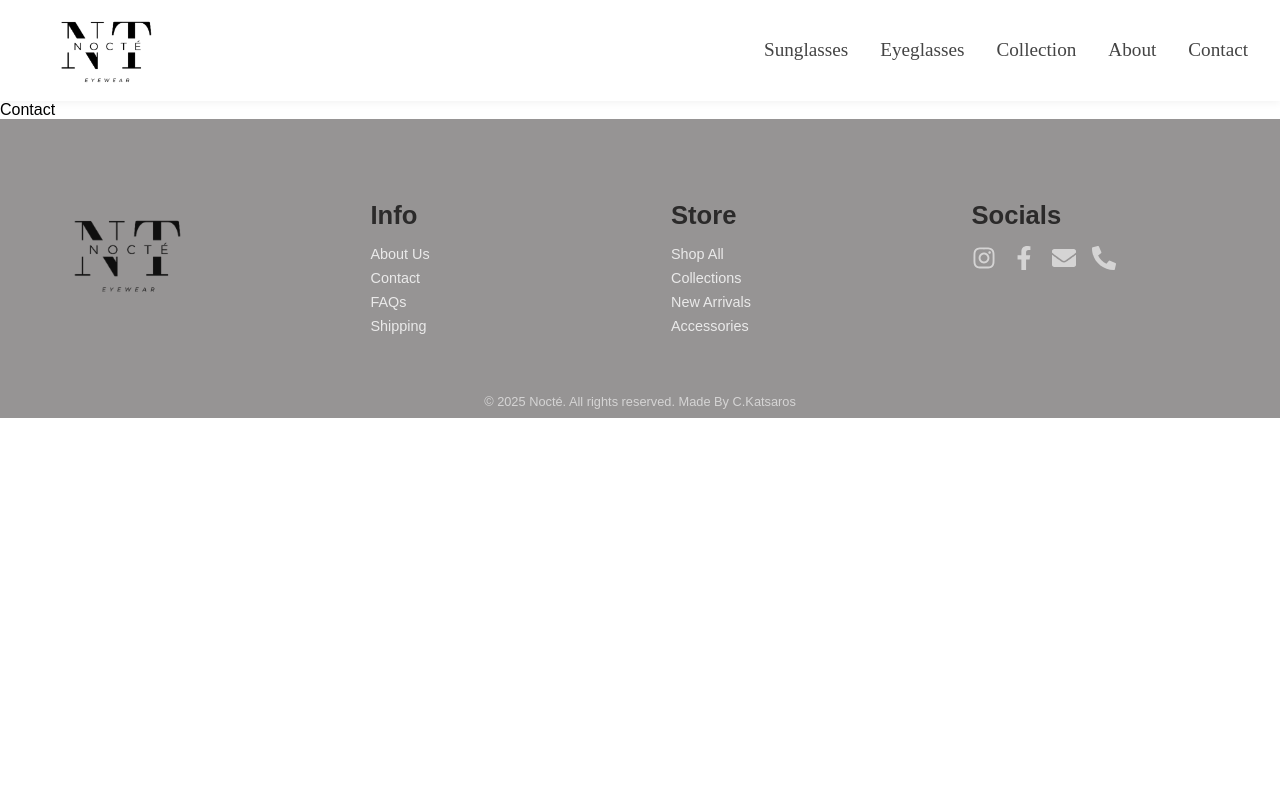
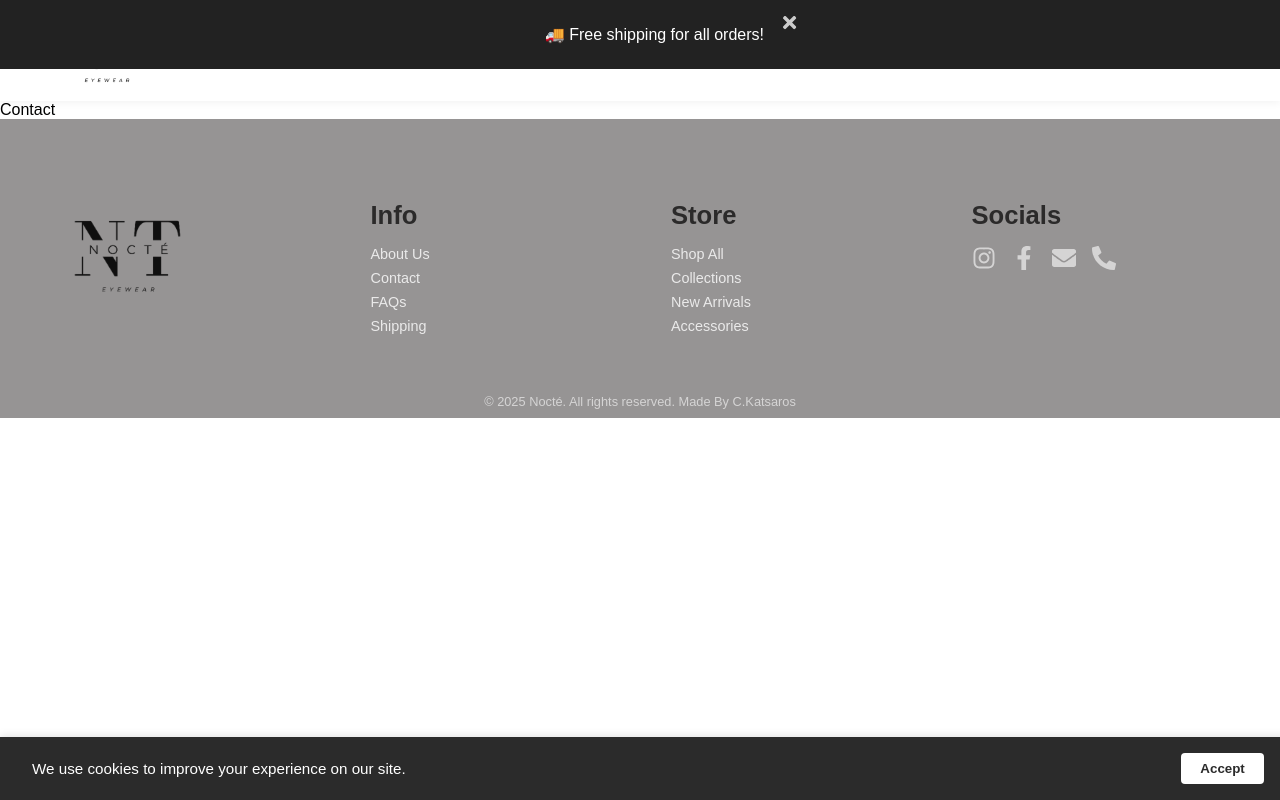
Before and after one commit to ChrKatsaros/nocte, a React (Vite) app: page /contact in a window 1280 px wide. Built offline with nearby package versions, Linux system fonts and the light colour scheme; no server answers.

Commit message:
Add cookie banner component

```diff
--- a/src/App.jsx
+++ b/src/App.jsx
@@ -1,4 +1,5 @@
 import React from 'react';
+import { BrowserRouter, Routes, Route } from 'react-router-dom';
 
 import Navbar from './components/Navbar';
 import Footer from './components/Footer';
@@ -8,11 +9,15 @@ import Contact from './components/Contact';
 import Collection from './components/Collection';
 import Eyeglasses from './components/Eyeglasses';
 import Sunglasses from './components/Sunglasses';
-import { BrowserRouter, Routes, Route } from 'react-router-dom';
+import CookieBanner from './components/CookieBanner';
+
+// import του banner
+import ShippingBanner from './components/ShippingBanner';
 
 function App() {
   return (
     <BrowserRouter>
+      <ShippingBanner /> {/* 🔼 Βάλε το εδώ, πάνω απ’ το Navbar */}
       <Navbar />
       <Routes>
         <Route path="/" element={<Home />} />
@@ -23,6 +28,7 @@ function App() {
         <Route path="/contact" element={<Contact />} />
       </Routes>
       <Footer />
+      <CookieBanner />
     </BrowserRouter>
   );
 }
--- /dev/null
+++ b/src/components/CookieBanner.jsx
@@ -0,0 +1,29 @@
+import { useEffect, useState } from 'react';
+import './cookieBanner.css';
+
+function CookieBanner() {
+  const [visible, setVisible] = useState(false);
+
+  useEffect(() => {
+    const accepted = localStorage.getItem('cookiesAccepted');
+    if (!accepted) {
+      setVisible(true);
+    }
+  }, []);
+
+  const handleAccept = () => {
+    localStorage.setItem('cookiesAccepted', 'true');
+    setVisible(false);
+  };
+
+  if (!visible) return null;
+
+  return (
+    <div className="cookie-banner">
+      <p>We use cookies to improve your experience on our site.</p>
+      <button onClick={handleAccept}>Accept</button>
+    </div>
+  );
+}
+
+export default CookieBanner;
--- /dev/null
+++ b/src/components/ShippingBanner.jsx
@@ -0,0 +1,28 @@
+import { useEffect, useState } from 'react';
+import './shippingBanner.css';
+import { FaTimes } from 'react-icons/fa';
+
+function ShippingBanner() {
+  const [visible, setVisible] = useState(false);
+
+  useEffect(() => {
+    const timer = setTimeout(() => setVisible(true), 300);
+    const autoClose = setTimeout(() => setVisible(false), 8300); // 5 sec μετά
+
+    return () => {
+      clearTimeout(timer);
+      clearTimeout(autoClose);
+    };
+  }, []);
+
+  const handleClose = () => setVisible(false);
+
+  return (
+    <div className={`shipping-banner ${visible ? 'show' : ''}`}>
+      <span>🚚 Free shipping for all orders!</span>
+      <FaTimes className="close-icon" onClick={handleClose} />
+    </div>
+  );
+}
+
+export default ShippingBanner;
--- /dev/null
+++ b/src/components/cookieBanner.css
@@ -0,0 +1,36 @@
+.cookie-banner {
+  position: fixed;
+  bottom: 0;
+  left: 0;
+  width: 100%;
+  background: #2b2b2b;
+  color: #fff;
+  padding: 1rem 2rem;
+  display: flex;
+  justify-content: space-between;
+  align-items: center;
+  font-size: 0.95rem;
+  z-index: 9999;
+  box-shadow: 0 -2px 8px rgba(0, 0, 0, 0.1);
+}
+
+.cookie-banner p {
+  margin: 0;
+  max-width: 80%;
+}
+
+.cookie-banner button {
+  background-color: #ffffff;
+  color: #2b2b2b;
+  border: none;
+  padding: 0.5rem 1.2rem;
+  margin: 0rem 3rem;
+  font-weight: bold;
+  border-radius: 4px;
+  cursor: pointer;
+  transition: background 0.3s ease;
+}
+
+.cookie-banner button:hover {
+  background-color: #dddddd;
+}
--- /dev/null
+++ b/src/components/shippingBanner.css
@@ -0,0 +1,32 @@
+.shipping-banner {
+  position: fixed;
+  top: -100px;
+  left: 0;
+  width: 100%;
+  background-color: #222;
+  color: #fff;
+  font-size: 1rem;
+  text-align: center;
+  padding: 0.8rem 2rem;
+  z-index: 10000;
+  transition: top 0.6s ease;
+  display: flex;
+  justify-content: center;
+  align-items: center;
+  gap: 1rem;
+}
+
+.shipping-banner.show {
+  top: 0;
+}
+
+.shipping-banner .close-icon {
+  cursor: pointer;
+  font-size: 1.2rem;
+  color: #ccc;
+  transition: color 0.3s ease;
+}
+
+.shipping-banner .close-icon:hover {
+  color: #fff;
+}
```
